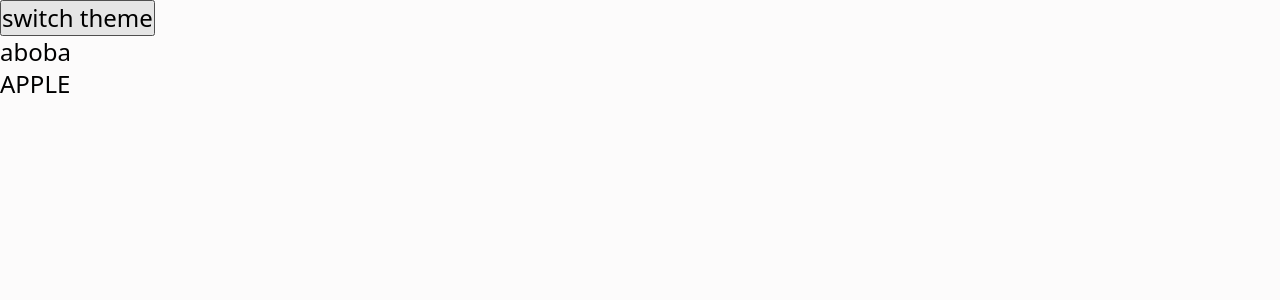
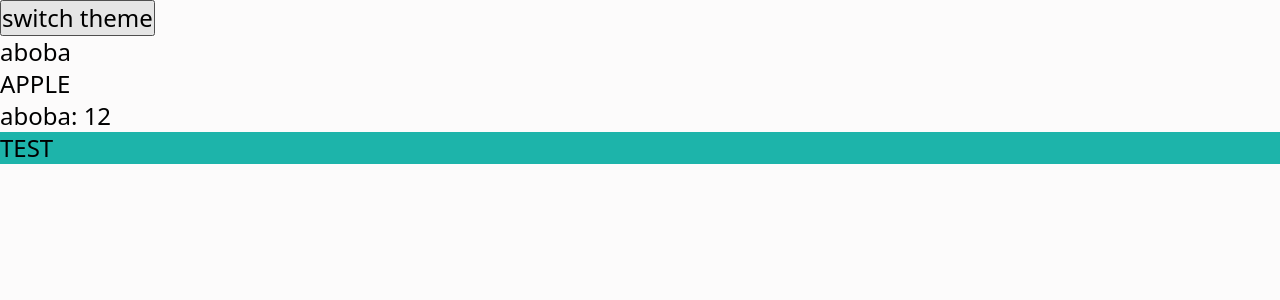
Before and after one commit to allwkadis/forum, a React (Vite) app: page / in a window 1280 px wide. Shown: the top 300 px of the page. Built offline with nearby package versions, Linux system fonts and the light colour scheme.

Commit message:
add cls func

```diff
--- a/src/app/App.tsx
+++ b/src/app/App.tsx
@@ -1,16 +1,26 @@
 import { useTheme } from "../theme /useTheme";
-
+import { Test } from "../widget/Test/Test";
+import { useTest } from "./providers/useTest";
+import { classNames } from "../helpers/classNames";
 import "./styles/index.css";
 
 function App() {
   const { theme, toogleTheme } = useTheme();
+  const { aboba } = useTest();
 
   return (
     <>
-      <div className={`app ${theme}`}>
+      <div
+        className={classNames("app", { hovered: true, backdrop: false }, [
+          theme,
+          "aboba",
+        ])}
+      >
         <button onClick={toogleTheme}>switch theme</button>
         <p>aboba</p>
         <p>APPLE</p>
+        {`aboba: ${aboba}`}
+        <Test />
       </div>
     </>
   );
--- /dev/null
+++ b/src/app/providers/TestContext.ts
@@ -0,0 +1,5 @@
+import { createContext } from "react";
+
+
+
+export const TestContext = createContext<null | number>(null)
--- /dev/null
+++ b/src/app/providers/TestProvider.tsx
@@ -0,0 +1,7 @@
+import { TestContext } from "./TestContext";
+
+const aboba = 12;
+
+export const TestProvider = ({ children }) => {
+  return <TestContext.Provider value={aboba}>{children}</TestContext.Provider>;
+};
--- /dev/null
+++ b/src/app/providers/useTest.ts
@@ -0,0 +1,8 @@
+import { useContext } from "react";
+import { TestContext } from "./TestContext";
+
+export const useTest = () => {
+  const aboba = useContext(TestContext);
+
+  return { aboba };
+};
--- a/src/app/styles/themes/dark.css
+++ b/src/app/styles/themes/dark.css
@@ -1,5 +1,6 @@
 .app.dark {
     --bg-color: #171616;
+    --bg-color-secondary: #0b066b;
     --primary-color: #e3dede;
     --secondary-color: #c9bdbd
 }
--- a/src/app/styles/themes/light.css
+++ b/src/app/styles/themes/light.css
@@ -2,4 +2,5 @@
   --bg-color: #fcfbfb;
   --primary-color: #211d1d;
   --secondary-color: #000000;
+  --bg-color-secondary: #1db4aa;
 }
--- /dev/null
+++ b/src/helpers/classNames.ts
@@ -0,0 +1,17 @@
+type Mods = Record<string, string | boolean>;
+
+export function classNames(
+  cls: string,
+  mods: Mods,
+  additionals: string[]
+): string {
+  console.log(cls);
+
+  return [
+    cls,
+    ...additionals,
+    Object.entries(mods)
+      .filter(([classNames, value]) => Boolean(value))
+      .map(([classNames]) => classNames),
+  ].join(" ");
+}
--- a/src/main.tsx
+++ b/src/main.tsx
@@ -2,11 +2,14 @@ import { StrictMode } from "react";
 import { createRoot } from "react-dom/client";
 import App from "./app/App.tsx";
 import { ThemeProvider } from "./theme /ThemeProvider.tsx";
+import { TestProvider } from "./app/providers/TestProvider.tsx";
 
 createRoot(document.getElementById("root")!).render(
   <StrictMode>
     <ThemeProvider>
-      <App />
+      <TestProvider>
+        <App />
+      </TestProvider>
     </ThemeProvider>
   </StrictMode>
 );
--- a/src/theme /ThemeContext.ts
+++ b/src/theme /ThemeContext.ts
@@ -1,4 +1,7 @@
 import { createContext } from "react";
+
+
+
 
 export enum THEME {
   LIGHT = "light",
@@ -6,9 +9,9 @@ export enum THEME {
 }
 
 export interface IThemeContextProps {
-  theme?: THEME;
-  setTheme?: (theme: THEME) => void;
+  theme: THEME;
+  setTheme: (theme: THEME) => void;
 }
 
 export const LOCAL_STORAGE_THEME_KEY = "theme";
-export const ThemeContext = createContext<IThemeContextProps>({});
+export const ThemeContext = createContext<IThemeContextProps | {}>({});
--- a/src/theme /useTheme.ts
+++ b/src/theme /useTheme.ts
@@ -3,8 +3,8 @@ import { useContext} from "react";
 import { THEME, ThemeContext, LOCAL_STORAGE_THEME_KEY } from "./ThemeContext";
 
 interface IUseTheme {
-  toogleTheme?: () => void;
-  theme?: THEME;
+  toogleTheme: () => void;
+  theme: THEME;
 }
 
 export const useTheme = (): IUseTheme => {
--- /dev/null
+++ b/src/widget/Test/Test.module.css
@@ -0,0 +1,3 @@
+.wrapper {
+  background-color: var(--bg-color-secondary);
+}
--- /dev/null
+++ b/src/widget/Test/Test.tsx
@@ -0,0 +1,9 @@
+import s from './Test.module.css'
+
+export const Test = () => {
+  return (
+    <div className={s.wrapper}>
+        <p>TEST</p>
+    </div>
+  )
+}
```
